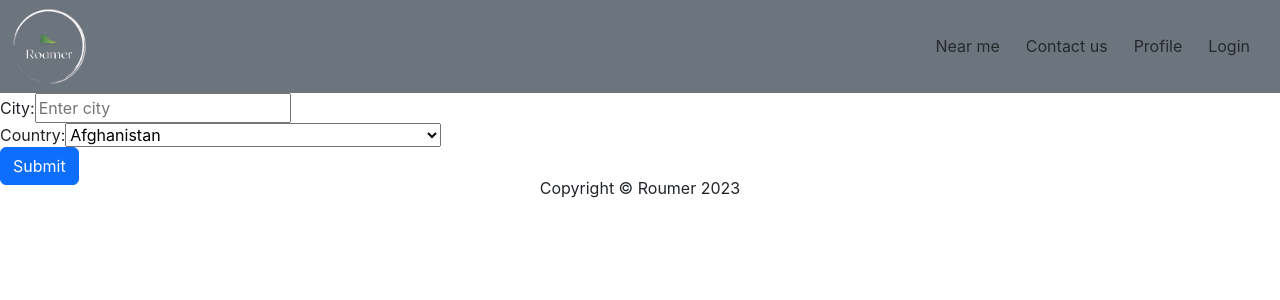
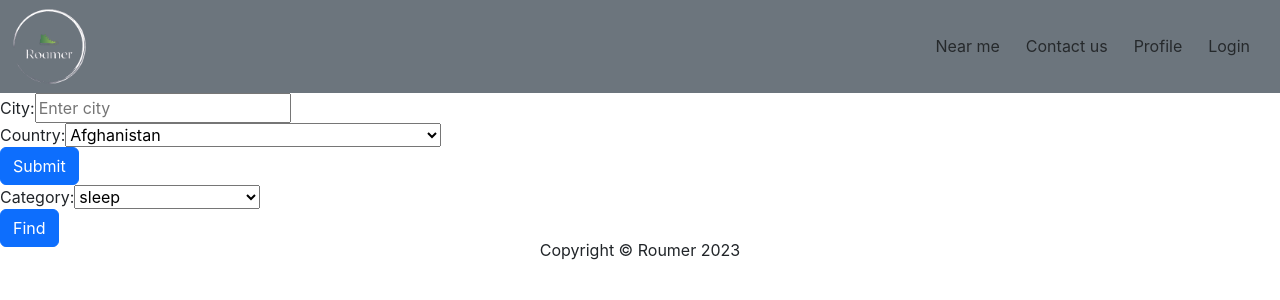
Before and after one commit to Nulula/roamer, a React (Create React App) app: page / in a window 1280 px wide. Shown: the top 300 px of the page. Built offline with nearby package versions, Linux system fonts and the light colour scheme.

Commit message:
wrapper has been updated

```diff
--- a/src/components/SearchCategories.js
+++ b/src/components/SearchCategories.js
@@ -9,13 +9,13 @@ const SearchCategories = ({categoryValue, handleCategoryChange, handleCategorySu
                 <label htmlFor="dropdown-category-field">Category:</label>
                 <select id="dropdown-category-field" value={categoryValue} onChange={handleCategoryChange}>
                     {placesCategories.map((category) => (
-                        <option key={category.key} value={category.value}>
+                        <option key={category.value} value={category.key}>
                             {category.value}
                         </option>
                     ))}
                 </select>
             </div>
-            <button type="submit" className="btn btn-primary" id="cityCategoryButton" onClick={handleSubmit}>Find</button>
+            <button type="submit" className="btn btn-primary" id="cityCategoryButton" onClick={handleCategorySubmit}>Find</button>
     </>
     )
 
--- a/src/components/WrapperForSearch.js
+++ b/src/components/WrapperForSearch.js
@@ -4,6 +4,7 @@ import GeoAPI from "../utils/GeoApi";
 import Map from "./Map";
 import Weather from "./Weather";
 import SearchForm from "./SearchForm";
+import SearchCategories from "./SearchCategories";
 
 
 function WrapperForSearch() {
@@ -19,6 +20,10 @@ function WrapperForSearch() {
         lon: 0,
         key: ""
     });
+    const [categoryValue,setCategoryValue] = useState("");
+    const [categorySearchValue,setCategorySearchValue] = useState("");
+    const [startP,setStartP] = useState("");
+    const [searching, setSearching] = useState(false);
 
     // Function runs every time the search state changes
     useEffect(() => {
@@ -27,6 +32,7 @@ function WrapperForSearch() {
         }
         const cityC = search.city;
         const countryC = search.country;
+
         // API Call for location
         GeoAPI.searchMap(cityC, countryC)
         .then((res) => {
@@ -36,10 +42,30 @@ function WrapperForSearch() {
                 lon: res.data.results[0].lon,
                 key: res.data.results[0].place_id,
             });
+
         })
         .catch(error => console.log(error));
     }, [search]);
 
+    useEffect(() => {
+        if (!coordinates.lat || !coordinates.lon) {
+          return;
+        }
+
+        const newStartP = `${coordinates.lat},${coordinates.lon}`;
+        setStartP(newStartP);
+      }, [coordinates]);
+        //API call for categories
+        useEffect(() => {
+            if (!searching || !coordinates.key) {
+                return;
+            }
+            GeoAPI.searchPlace(categorySearchValue, startP)
+            .then((res) => {
+                console.log(res);
+            })
+            .catch(error => console.log(error));
+        }, [searching,startP]);
 
     // Search form functions
     const handleCityChange = (event) => {
@@ -56,10 +82,20 @@ function WrapperForSearch() {
             city: cityValue,
             country: countryValue
         });
-        setCityValue("");
-        setCountryValue("");
+        setSearching(false)
     };
 
+    //search form for map categories functions
+    const handleCategoryChange = (event) => {
+        setCategoryValue(event.target.value);
+    };
+
+    const handleCategorySubmit = event => {
+        event.preventDefault();
+        setCategorySearchValue(categoryValue);
+        setCategoryValue("");
+        setSearching(true)
+    };
 
     return (
         <div>
@@ -68,6 +104,12 @@ function WrapperForSearch() {
             handleCityChange={handleCityChange}
             handleCountryChange={handleCountryChange}
             handleSubmit={handleSubmit}/>
+
+            <SearchCategories
+            categoryValue={categoryValue}
+            handleCategoryChange={handleCategoryChange}
+            handleCategorySubmit={handleCategorySubmit}
+            />
 
             {/* <Map
             lat={coordinates.lat}
```
